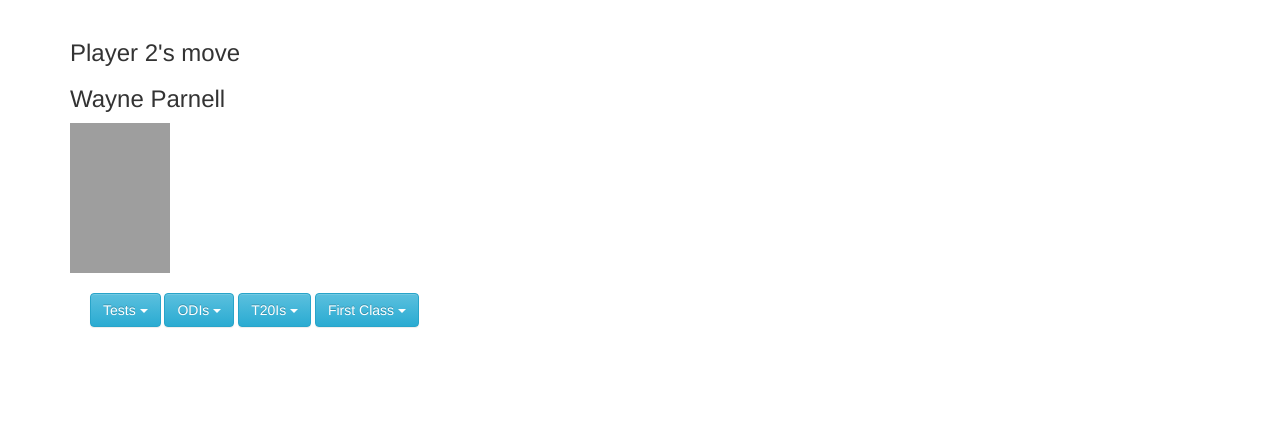
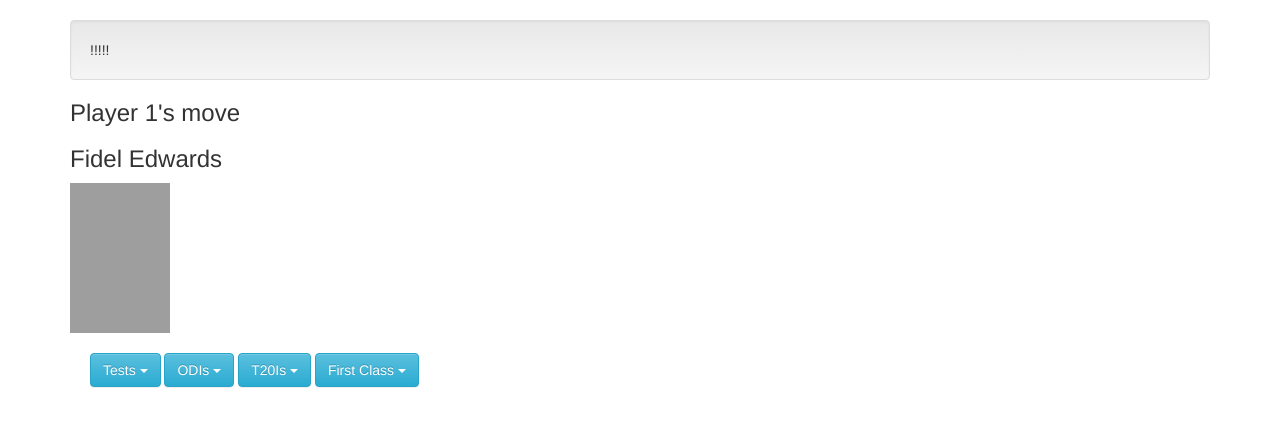
Before and after one commit to AlexMathew/tcg-ui, a Flask app: template templates/game.html in a window 1280 px wide. Shown: the part 94-521 px from the top of the page. Run offline with Flask 2, Linux system fonts and the light colour scheme; the template is opened without the code that fills it, so the values that code supplies are empty; grey boxes are pictures that could not be loaded.

Commit message:
Add well to display move result

```diff
--- a/routes.py
+++ b/routes.py
@@ -29,13 +29,13 @@ def begin():
 
 @app.route('/game')
 def game():
-	co.update_page()
+	co.update_page(0)
 	return render_template('game.html')
 
 @app.route('/game/<int:statval>')
 def game_move(statval):
-	print statval
-	co.update_page()
+
+	co.update_page(1)
 	return render_template('game.html')
 
 if __name__ == '__main__':
--- a/templates/begin.html
+++ b/templates/begin.html
@@ -5,7 +5,7 @@
 		<li><a href="/toss">Toss</a></li>
 		<li class="active">Game begin</li>
 	</ol>
-	<div class="well">Player 2 won the toss, so he will get to start</div>
+	<div class="well">Player 1 won the toss, so he will get to start</div>
 	<div class="btn-group">
 		<a href="/game"><button type="button" style="width:6em" class="btn btn-lg btn-primary glow">Let's begin !</button></a>
 	</div>
--- a/templates/game.html
+++ b/templates/game.html
@@ -1,45 +1,46 @@
 {% extends "template.html" %}
 {% block content %}
     <style type="text/css">
-        .bs-example{
+        .bs{
             margin: 20px;
         }
     </style>
+    <div class="well">!!!!!</div>
     <div style="float:left position:relative display:inline" width="400">
         <div margin="15px" padding="15px">
-            <h3>Player 2's move</h3>
+            <h3>Player 1's move</h3>
         </div>
         <div margin="15px" padding="15px">
-            <h3>Wayne Parnell</h3>
+            <h3>Fidel Edwards</h3>
             <div>
-                <img src="http://espncricinfo.com/inline/content/image/501609.html?alt=1" width="100" height="150" />
+                <img src="http://espncricinfo.com/inline/content/image/562223.html?alt=1" width="100" height="150" />
             <div>
         </div>
     </div>
-    <div class="bs-example">
+    <div class="bs">
         <form>
             <div class="btn-group">
                 <button data-toggle="dropdown" class="btn btn-info dropdown-toggle">Tests <span class="caret"></span></button>
                 <ul class="dropdown-menu">
-                <li><a href="/game/101">Matches played - 3</a></li><li><a href="/game/102">Innings batted - 2</a></li><li><a href="/game/103">Not outs - 0</a></li><li><a href="/game/104">Runs scored - 34</a></li><li><a href="/game/105">Highest inns score - 22</a></li><li><a href="/game/106">Batting average - 17.0</a></li><li><a href="/game/107">Balls faced - 96</a></li><li><a href="/game/108">Batting strike rate - 35.41</a></li><li><a href="/game/109">Hundreds scored - 0</a></li><li><a href="/game/110">Fifties scored - 0</a></li><li><a href="/game/111">Boundary fours - 6</a></li><li><a href="/game/112">Boundary sixes - 0</a></li><li><a href="/game/113">Catches taken - 1</a></li><li><a href="/game/114">Stumpings made - 0</a></li><li><a href="/game/116">Innings bowled in - 5</a></li><li><a href="/game/119">Wickets taken - 5</a></li><li><a href="/game/120">Best innings bowling - 2/17</a></li><li><a href="/game/121">Best match bowling - 3/89</a></li><li><a href="/game/122">Bowling average - 45.4</a></li><li><a href="/game/123">Economy rate - 4.45</a></li><li><a href="/game/124">Bowling strike rate - 61.2</a></li><li><a href="/game/125">Four wkts in an inns - 0</a></li><li><a href="/game/126">Five wkts in an inns - 0</a></li><li><a href="/game/127">Ten wkts in a match - 0</a></li>
+                <li><a href="/game/101">Matches played - 55</a></li><li><a href="/game/102">Innings batted - 88</a></li><li><a href="/game/103">Not outs - 28</a></li><li><a href="/game/104">Runs scored - 394</a></li><li><a href="/game/105">Highest inns score - 30</a></li><li><a href="/game/106">Batting average - 6.56</a></li><li><a href="/game/107">Balls faced - 1397</a></li><li><a href="/game/108">Batting strike rate - 28.2</a></li><li><a href="/game/109">Hundreds scored - 0</a></li><li><a href="/game/110">Fifties scored - 0</a></li><li><a href="/game/111">Boundary fours - 48</a></li><li><a href="/game/112">Boundary sixes - 2</a></li><li><a href="/game/113">Catches taken - 10</a></li><li><a href="/game/114">Stumpings made - 0</a></li><li><a href="/game/116">Innings bowled in - 97</a></li><li><a href="/game/119">Wickets taken - 165</a></li><li><a href="/game/120">Best innings bowling - 7/87</a></li><li><a href="/game/121">Best match bowling - 8/132</a></li><li><a href="/game/122">Bowling average - 37.87</a></li><li><a href="/game/123">Economy rate - 3.9</a></li><li><a href="/game/124">Bowling strike rate - 58.1</a></li><li><a href="/game/125">Four wkts in an inns - 3</a></li><li><a href="/game/126">Five wkts in an inns - 12</a></li><li><a href="/game/127">Ten wkts in a match - 0</a></li>
                 </ul>
             </div>
             <div class="btn-group">
                 <button data-toggle="dropdown" class="btn btn-info dropdown-toggle">ODIs <span class="caret"></span></button>
                 <ul class="dropdown-menu">
-                <li><a href="/game/201">Matches played - 33</a></li><li><a href="/game/202">Innings batted - 18</a></li><li><a href="/game/203">Not outs - 5</a></li><li><a href="/game/204">Runs scored - 283</a></li><li><a href="/game/205">Highest inns score - 56</a></li><li><a href="/game/206">Batting average - 21.76</a></li><li><a href="/game/207">Balls faced - 356</a></li><li><a href="/game/208">Batting strike rate - 79.49</a></li><li><a href="/game/209">Hundreds scored - 0</a></li><li><a href="/game/210">Fifties scored - 1</a></li><li><a href="/game/211">Boundary fours - 25</a></li><li><a href="/game/212">Boundary sixes - 4</a></li><li><a href="/game/213">Catches taken - 4</a></li><li><a href="/game/214">Stumpings made - 0</a></li><li><a href="/game/216">Innings bowled in - 31</a></li><li><a href="/game/219">Wickets taken - 45</a></li><li><a href="/game/220">Best innings bowling - 5/48</a></li><li><a href="/game/221">Best match bowling - 5/48</a></li><li><a href="/game/222">Bowling average - 30.86</a></li><li><a href="/game/223">Economy rate - 5.53</a></li><li><a href="/game/224">Bowling strike rate - 33.4</a></li><li><a href="/game/225">Four wkts in an inns - 1</a></li><li><a href="/game/226">Five wkts in an inns - 2</a></li><li><a href="/game/227">Ten wkts in a match - 0</a></li>
+                <li><a href="/game/201">Matches played - 50</a></li><li><a href="/game/202">Innings batted - 22</a></li><li><a href="/game/203">Not outs - 14</a></li><li><a href="/game/204">Runs scored - 73</a></li><li><a href="/game/205">Highest inns score - 13</a></li><li><a href="/game/206">Batting average - 9.12</a></li><li><a href="/game/207">Balls faced - 160</a></li><li><a href="/game/208">Batting strike rate - 45.62</a></li><li><a href="/game/209">Hundreds scored - 0</a></li><li><a href="/game/210">Fifties scored - 0</a></li><li><a href="/game/211">Boundary fours - 5</a></li><li><a href="/game/212">Boundary sixes - 0</a></li><li><a href="/game/213">Catches taken - 4</a></li><li><a href="/game/214">Stumpings made - 0</a></li><li><a href="/game/216">Innings bowled in - 49</a></li><li><a href="/game/219">Wickets taken - 60</a></li><li><a href="/game/220">Best innings bowling - 6/22</a></li><li><a href="/game/221">Best match bowling - 6/22</a></li><li><a href="/game/222">Bowling average - 30.2</a></li><li><a href="/game/223">Economy rate - 5.08</a></li><li><a href="/game/224">Bowling strike rate - 35.6</a></li><li><a href="/game/225">Four wkts in an inns - 0</a></li><li><a href="/game/226">Five wkts in an inns - 2</a></li><li><a href="/game/227">Ten wkts in a match - 0</a></li>
                 </ul>
             </div>
             <div class="btn-group">
                 <button data-toggle="dropdown" class="btn btn-info dropdown-toggle">T20Is <span class="caret"></span></button>
                 <ul class="dropdown-menu">
-                <li><a href="/game/301">Matches played - 24</a></li><li><a href="/game/302">Innings batted - 7</a></li><li><a href="/game/303">Not outs - 4</a></li><li><a href="/game/304">Runs scored - 85</a></li><li><a href="/game/305">Highest inns score - 29</a></li><li><a href="/game/306">Batting average - 28.33</a></li><li><a href="/game/307">Balls faced - 62</a></li><li><a href="/game/308">Batting strike rate - 137.09</a></li><li><a href="/game/309">Hundreds scored - 0</a></li><li><a href="/game/310">Fifties scored - 0</a></li><li><a href="/game/311">Boundary fours - 8</a></li><li><a href="/game/312">Boundary sixes - 3</a></li><li><a href="/game/313">Catches taken - 3</a></li><li><a href="/game/314">Stumpings made - 0</a></li><li><a href="/game/316">Innings bowled in - 23</a></li><li><a href="/game/319">Wickets taken - 23</a></li><li><a href="/game/320">Best innings bowling - 4/13</a></li><li><a href="/game/321">Best match bowling - 4/13</a></li><li><a href="/game/322">Bowling average - 25.82</a></li><li><a href="/game/323">Economy rate - 7.85</a></li><li><a href="/game/324">Bowling strike rate - 19.7</a></li><li><a href="/game/325">Four wkts in an inns - 1</a></li><li><a href="/game/326">Five wkts in an inns - 0</a></li><li><a href="/game/327">Ten wkts in a match - 0</a></li>
+                <li><a href="/game/301">Matches played - 20</a></li><li><a href="/game/302">Innings batted - 4</a></li><li><a href="/game/303">Not outs - 2</a></li><li><a href="/game/304">Runs scored - 10</a></li><li><a href="/game/305">Highest inns score - 7</a></li><li><a href="/game/306">Batting average - 5.0</a></li><li><a href="/game/307">Balls faced - 9</a></li><li><a href="/game/308">Batting strike rate - 111.11</a></li><li><a href="/game/309">Hundreds scored - 0</a></li><li><a href="/game/310">Fifties scored - 0</a></li><li><a href="/game/311">Boundary fours - 1</a></li><li><a href="/game/312">Boundary sixes - 0</a></li><li><a href="/game/313">Catches taken - 5</a></li><li><a href="/game/314">Stumpings made - 0</a></li><li><a href="/game/316">Innings bowled in - 20</a></li><li><a href="/game/319">Wickets taken - 16</a></li><li><a href="/game/320">Best innings bowling - 3/23</a></li><li><a href="/game/321">Best match bowling - 3/23</a></li><li><a href="/game/322">Bowling average - 31.06</a></li><li><a href="/game/323">Economy rate - 8.28</a></li><li><a href="/game/324">Bowling strike rate - 22.5</a></li><li><a href="/game/325">Four wkts in an inns - 0</a></li><li><a href="/game/326">Five wkts in an inns - 0</a></li><li><a href="/game/327">Ten wkts in a match - 0</a></li>
                 </ul>
             </div>
             <div class="btn-group">
                 <button data-toggle="dropdown" class="btn btn-info dropdown-toggle">First Class <span class="caret"></span></button>
                 <ul class="dropdown-menu">
-                <li><a href="/game/401">Matches played - 47</a></li><li><a href="/game/402">Innings batted - 62</a></li><li><a href="/game/403">Not outs - 4</a></li><li><a href="/game/404">Runs scored - 1296</a></li><li><a href="/game/405">Highest inns score - 91</a></li><li><a href="/game/406">Batting average - 22.34</a></li><li><a href="/game/407">Balls faced - 2527</a></li><li><a href="/game/408">Batting strike rate - 51.28</a></li><li><a href="/game/409">Hundreds scored - 0</a></li><li><a href="/game/410">Fifties scored - 7</a></li><li><a href="/game/411">Boundary fours - 159</a></li><li><a href="/game/412">Boundary sixes - 10</a></li><li><a href="/game/413">Catches taken - 16</a></li><li><a href="/game/414">Stumpings made - 0</a></li><li><a href="/game/416">Innings bowled in - 81</a></li><li><a href="/game/419">Wickets taken - 126</a></li><li><a href="/game/420">Best innings bowling - 7/56</a></li><li><a href="/game/421">Best match bowling - 8/102</a></li><li><a href="/game/422">Bowling average - 32.94</a></li><li><a href="/game/423">Economy rate - 3.38</a></li><li><a href="/game/424">Bowling strike rate - 58.3</a></li><li><a href="/game/425">Four wkts in an inns - 3</a></li><li><a href="/game/426">Five wkts in an inns - 3</a></li><li><a href="/game/427">Ten wkts in a match - 0</a></li>
+                <li><a href="/game/401">Matches played - 85</a></li><li><a href="/game/402">Innings batted - 130</a></li><li><a href="/game/403">Not outs - 46</a></li><li><a href="/game/404">Runs scored - 597</a></li><li><a href="/game/405">Highest inns score - 40</a></li><li><a href="/game/406">Batting average - 7.1</a></li><li><a href="/game/407">Balls faced - 0</a></li><li><a href="/game/408">Batting strike rate - 0.0</a></li><li><a href="/game/409">Hundreds scored - 0</a></li><li><a href="/game/410">Fifties scored - 0</a></li><li><a href="/game/411">Boundary fours - 0</a></li><li><a href="/game/412">Boundary sixes - 0</a></li><li><a href="/game/413">Catches taken - 16</a></li><li><a href="/game/414">Stumpings made - 0</a></li><li><a href="/game/416">Innings bowled in - 0</a></li><li><a href="/game/419">Wickets taken - 262</a></li><li><a href="/game/420">Best innings bowling - 7/87</a></li><li><a href="/game/421">Best match bowling - 0</a></li><li><a href="/game/422">Bowling average - 33.76</a></li><li><a href="/game/423">Economy rate - 3.85</a></li><li><a href="/game/424">Bowling strike rate - 52.5</a></li><li><a href="/game/425">Four wkts in an inns - 8</a></li><li><a href="/game/426">Five wkts in an inns - 16</a></li><li><a href="/game/427">Ten wkts in a match - 1</a></li>
                 </ul>
             </div>
         </form>
--- a/templates/original_game.html
+++ b/templates/original_game.html
@@ -1,10 +1,11 @@
 {% extends "template.html" %}
 {% block content %}
     <style type="text/css">
-        .bs-example{
+        .bs{
             margin: 20px;
         }
     </style>
+    <div class="well">***result***</div>
     <div style="float:left position:relative display:inline" width="400">
         <div margin="15px" padding="15px">
             <h3>Player ***inctrl***'s move</h3>
@@ -16,7 +17,7 @@
             <div>
         </div>
     </div>
-    <div class="bs-example">
+    <div class="bs">
         <form>
             <div class="btn-group">
                 <button data-toggle="dropdown" class="btn btn-info dropdown-toggle">Tests <span class="caret"></span></button>
```
Also changed, not shown: setup_cardsets.py (+7 -2 lines).
